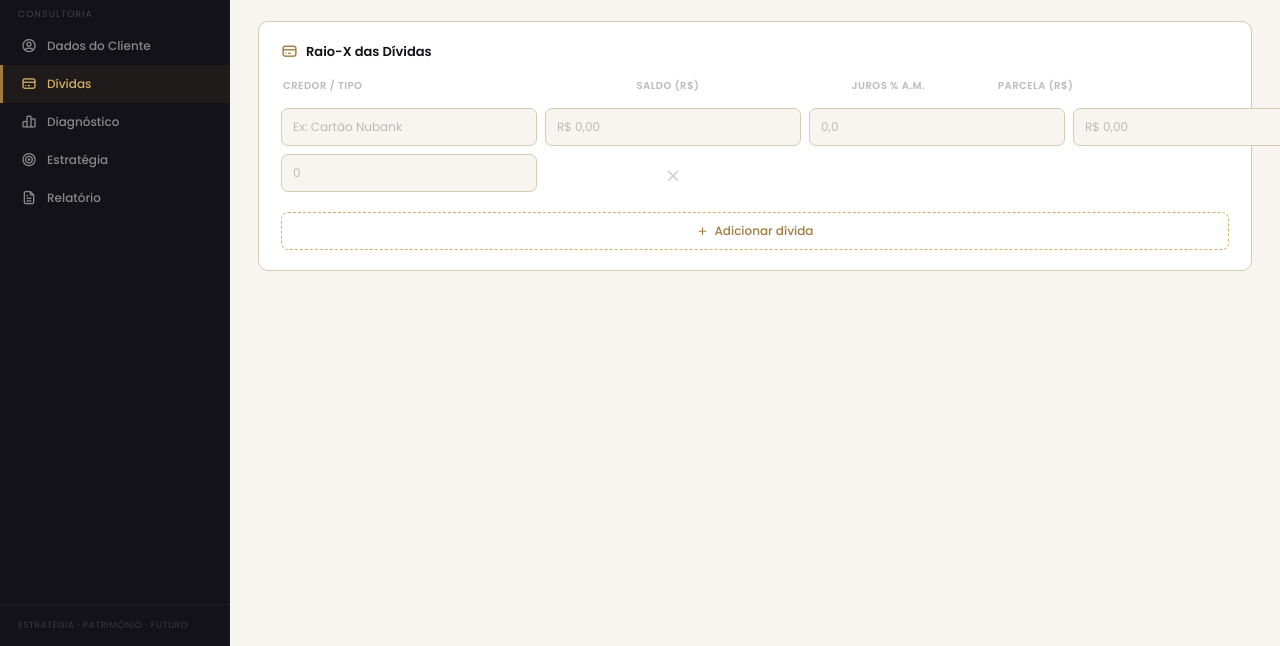
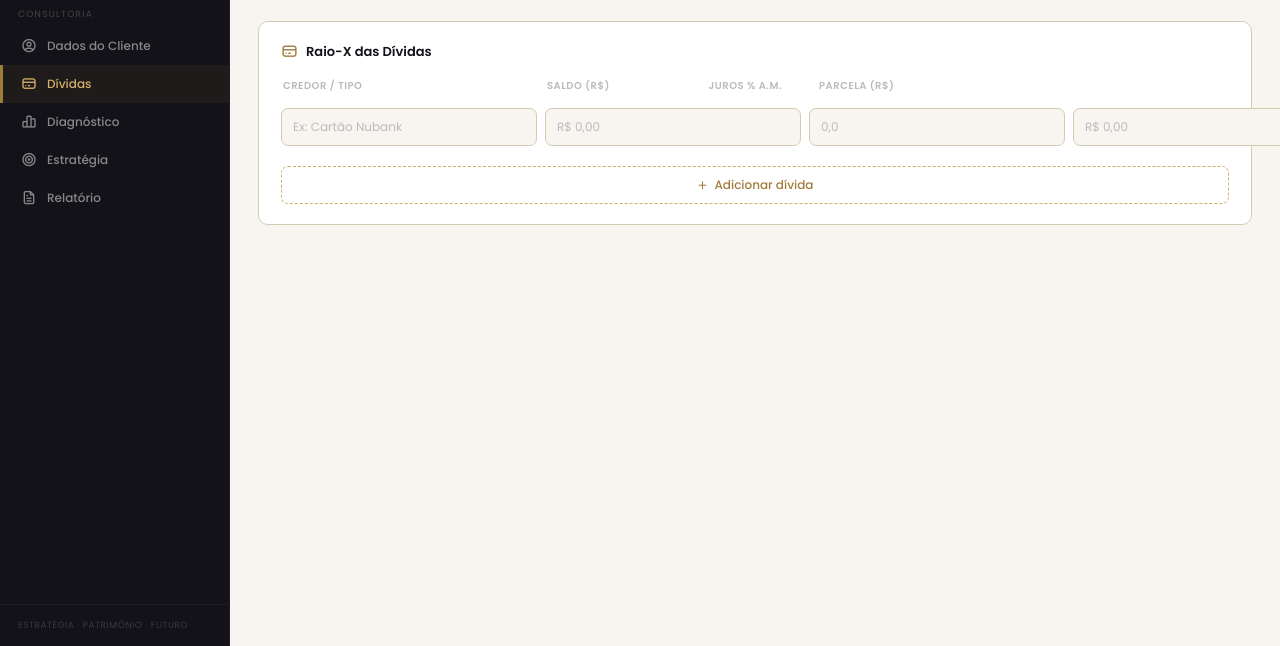
Before and after one commit to vidavanzo91-tech/Consultoria---vitor, a plain HTML site: page index.html in a window 1280 px wide. Both pictures are taken after a click on the element "Dívidas". Shown: the part 154-800 px from the top of the page. Drawn offline with Linux system fonts and the light colour scheme; a web font is replaced by a local one.

Commit message:
Adjust grid layout for divida-header and divida-row

```diff
--- a/style.css
+++ b/style.css
@@ -139,12 +139,12 @@ html, body { height: 100%; font-family: 'Poppins', sans-serif; background: var(-
 
 /* ── DÍVIDAS ── */
 .divida-header {
-  display: grid; grid-template-columns: 2.5fr 1.5fr 1fr 1.2fr 0.4fr;
+  display: grid; grid-template-columns: 2fr 1.2fr 0.8fr 1.1fr 0.8fr 0.8fr 0.3fr;
   gap: 8px; margin-bottom: 6px; padding: 0 2px;
 }
 .divida-header span { font-size: 10px; font-weight: 600; color: #bbb; letter-spacing: 0.05em; text-transform: uppercase; }
 .divida-row {
-  display: grid; grid-template-columns: 2.5fr 1.5fr 1fr 1.2fr 0.4fr;
+  display: grid; grid-template-columns: 2fr 1.2fr 0.8fr 1.1fr 0.8fr 0.8fr 0.3fr;
   gap: 8px; align-items: end; padding: 8px 0;
   border-bottom: 1px solid var(--cream2);
 }
```
